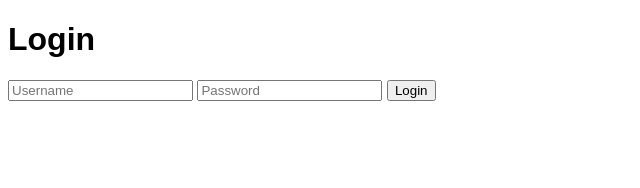
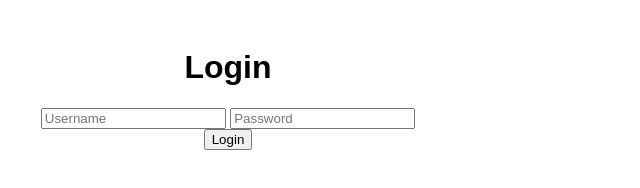
Before and after one commit to HansamaRajaguru/-2317623-_WM_17_A_01, a plain HTML site: page index.html in a window 1280 px wide. Shown: the whole page, without its empty margins (0-640 px from the left). Drawn offline with Linux system fonts and the light colour scheme.

Commit message:
updating styles

```diff
--- a/index.html
+++ b/index.html
@@ -8,7 +8,18 @@
         body {
             font-family: Arial, sans-serif;
             background-color: white;
+            justify-content: center;
+            align-items: center;
         }
+        .container {
+            max-width: 400px;
+            margin: 0 ;
+            padding: 20px;
+            background-color: white;
+            border-radius: 5px;
+            text-align: center;
+        }
+
     </style>
 </head>
 <body>
```
